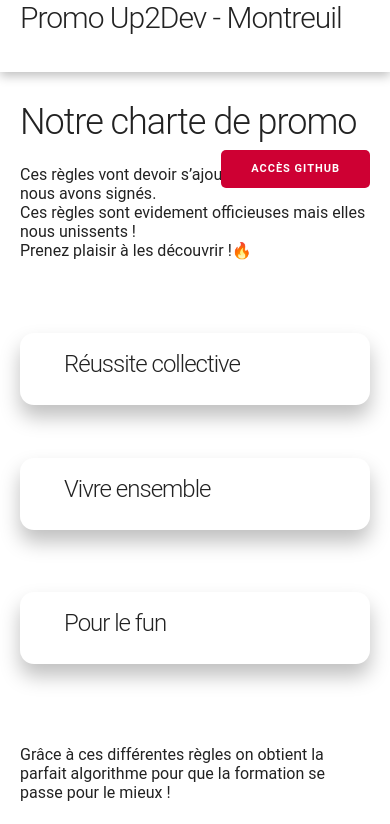
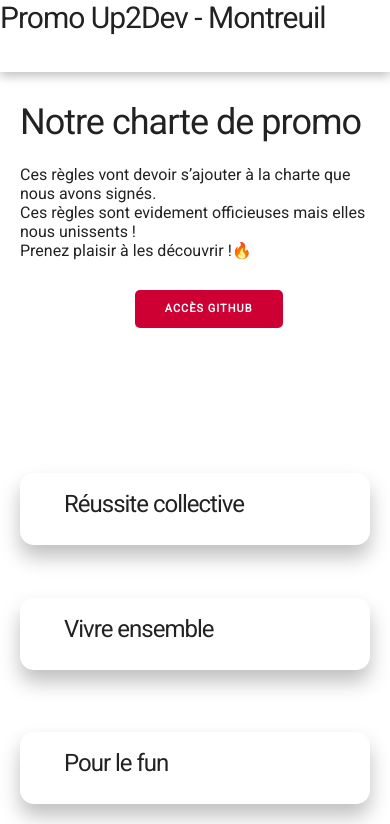
Before and after one commit to MelinaSlhk/charte, a plain HTML site: page index.html in a window 390 px wide. Shown: the top 824 px of the page. Drawn offline with Linux system fonts and the light colour scheme.

Commit message:
correction faite

```diff
--- a/css/style.css
+++ b/css/style.css
@@ -8,15 +8,29 @@
 }
 
 @media screen and (max-width: 480px){
-h1 {
+
+.button-github{
+    display: flex;
+    /* flex-direction: row;
+        float: right; */
+    /* position: relative; */
+    /* bottom: 135px; */
+    color: white;
+    background: #CE0033;
+    border-radius: 5px;
+    border:none;
+    margin-right: 25%;
+    /* margin-bottom: 2.5rem; */
+    margin-top: 40%;
+}
+    h1 {
     font-size: 30px;
 }
 }
 
 
-
 body{
-    font-family: 'Roboto';
+    font-family: 'roboto';
     font-style: normal;
     font-weight: 400;
     font-size: 16px;
@@ -30,19 +44,22 @@ h2{
 .button-github{
     display: flex;
     flex-direction: row;
-    float:right;
+    float: right;
     position: relative;
     bottom: 135px;
     color: white;
     background: #CE0033;
     border-radius: 5px;
     border:none;
+    /* margin-right: 25%;
+    margin-bottom: 2.5rem; */
 }
 
 a{
     color: white;
     text-decoration: none;
 }
+
 
 h3{
     font-size: 24px;
--- a/index.html
+++ b/index.html
@@ -16,7 +16,12 @@
 
   <!-- Liaisons des Polices
   –––––––––––––––––––––––––––––––––––––––––––––––––– -->
-  <link href="http://fonts.googleapis.com/css?family=Raleway:400,300,600" rel="stylesheet" type="text/css">
+  <!-- <link href="" rel="stylesheet" type="text/css"> -->
+
+  <link rel="preconnect" href="https://fonts.googleapis.com">
+  <link rel="preconnect" href="https://fonts.gstatic.com" crossorigin>
+  <link href="https://fonts.googleapis.com/css2?family=Roboto&display=swap" rel="stylesheet">
+
 
   <!-- Liaisons des fichiers CSS
   –––––––––––––––––––––––––––––––––––––––––––––––––– -->
@@ -37,9 +42,9 @@
 
 <body>
   <header class="header">
-    <div class="container">
+    <!-- <div class="titre"> -->
       <h1>Promo Up2Dev - Montreuil</h1>
-    </div>
+    <!-- </div> -->
   </header>
 
 
@@ -49,17 +54,17 @@
 
     <section>
       <div class="row">
-        <div class="column">
+        <div class="column demi">
           <h2>Notre charte de promo</h2>
 
-
-          <p>Ces règles vont devoir s’ajouter à la charte que nous avons signés.<br>
+          <p class="intro">Ces règles vont devoir s’ajouter à la charte que nous avons signés.<br>
             Ces règles sont evidement officieuses mais elles nous unissents !<br>
             Prenez plaisir à les découvrir !🔥</p>
-          </div>
+        </div>
           <div>
             <button class="button-github"type="button"> <a href="https://github.com/about">Accès Github</a></button>
         </div>
+
       </div>
     </section>
 
```
